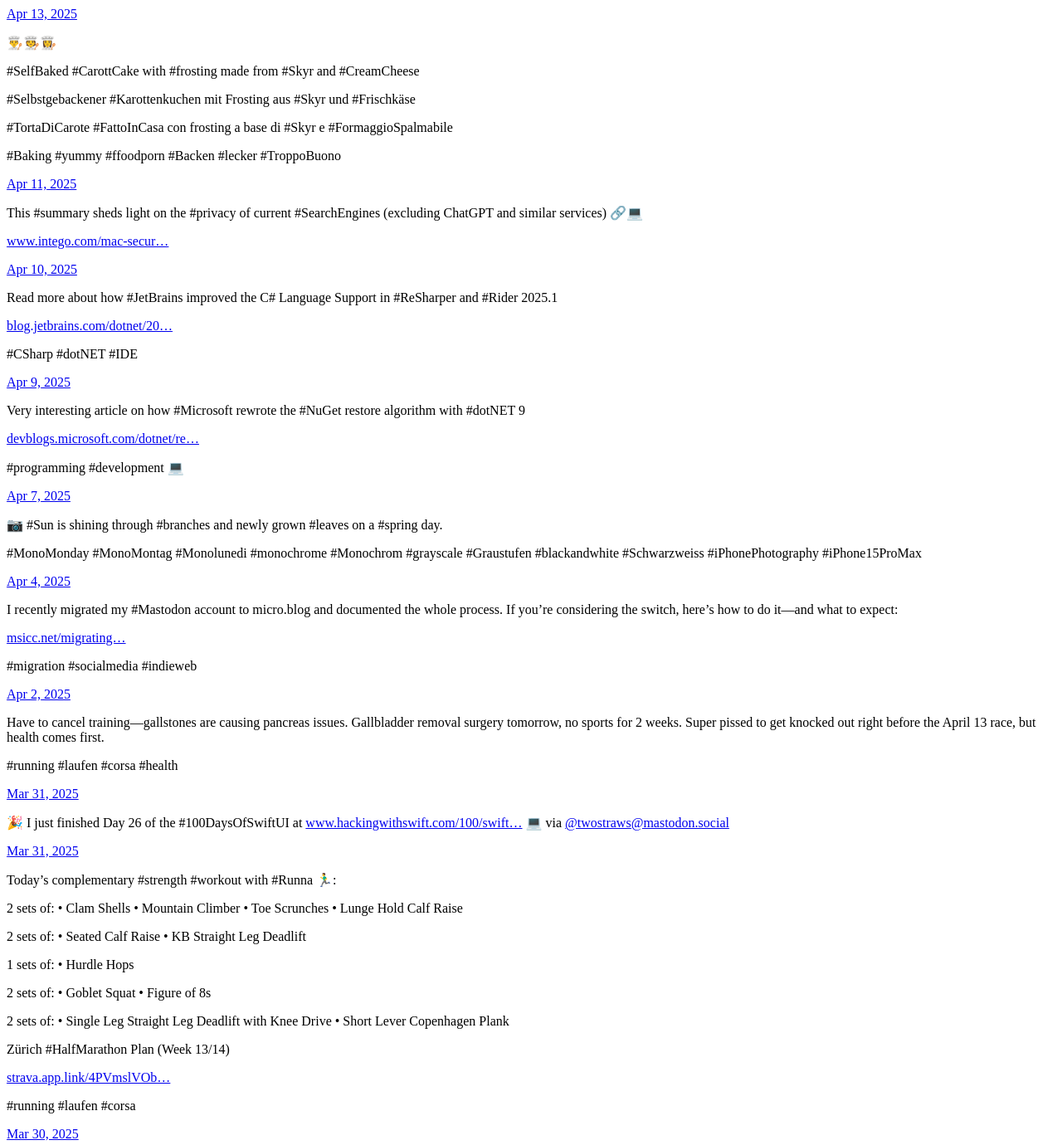
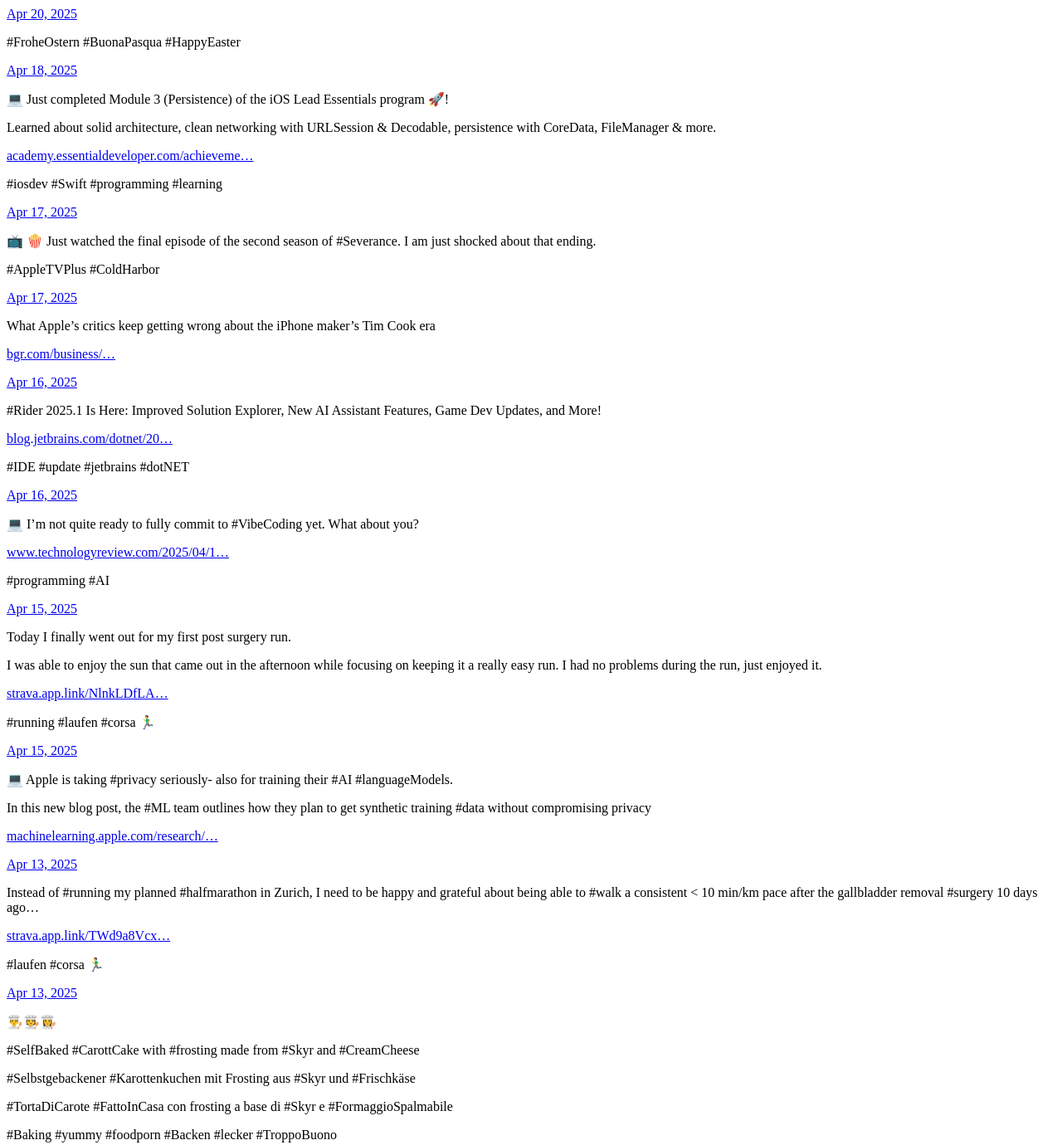
Before and after one commit to MSicc/msiccdotsocial.github.io, a plain HTML site: page index.html in a window 1280 px wide. Shown: the top 1380 px of the page at 83% size. Drawn offline with Linux system fonts and the light colour scheme.

Commit message:
Archiving from Micro.blog.

```diff
--- a/index.html
+++ b/index.html
@@ -25,6 +25,125 @@
 	  <div class="h-entry">
 
 
+		<a href="https://msicc.social/2025/04/20/froheostern-buonapasqua-happyeaster.html" class="u-url"><time class="dt-published" datetime="2025-04-20 09:20:13 &#43;0200">Apr 20, 2025</time></a>
+
+		<div class="e-content">
+			 <p>#FroheOstern
+#BuonaPasqua
+#HappyEaster</p>
+<!-- raw HTML omitted -->
+
+		</div>
+	  </div>
+
+	  <div class="h-entry">
+
+
+		<a href="https://msicc.social/2025/04/18/just-completed-module-persistence-of.html" class="u-url"><time class="dt-published" datetime="2025-04-18 10:56:12 &#43;0200">Apr 18, 2025</time></a>
+
+		<div class="e-content">
+			 <p>💻 Just completed Module 3 (Persistence) of the iOS Lead Essentials program 🚀!</p>
+<p>Learned  about solid architecture, clean networking with URLSession &amp; Decodable, persistence with CoreData, FileManager &amp; more.</p>
+<p><a href="https://academy.essentialdeveloper.com/achievements/2a7f5f38-10bb-46dd-9274-6cfcae311daf">academy.essentialdeveloper.com/achieveme&hellip;</a></p>
+<p>#iosdev #Swift #programming #learning</p>
+
+		</div>
+	  </div>
+
+	  <div class="h-entry">
+
+
+		<a href="https://msicc.social/2025/04/17/just-watched-the-final-episode.html" class="u-url"><time class="dt-published" datetime="2025-04-17 12:17:43 &#43;0200">Apr 17, 2025</time></a>
+
+		<div class="e-content">
+			 <p>📺 🍿 Just watched the final episode of the second season of #Severance. I am just shocked about that ending.</p>
+<p>#AppleTVPlus #ColdHarbor</p>
+
+		</div>
+	  </div>
+
+	  <div class="h-entry">
+
+
+		<a href="https://msicc.social/2025/04/17/what-apples-critics-keep-getting.html" class="u-url"><time class="dt-published" datetime="2025-04-17 04:43:39 &#43;0200">Apr 17, 2025</time></a>
+
+		<div class="e-content">
+			 <p>What Apple’s critics keep getting wrong about the iPhone maker’s Tim Cook era</p>
+<p><a href="https://bgr.com/business/what-apples-critics-keep-getting-wrong-about-the-iphone-makers-tim-cook-era/">bgr.com/business/&hellip;</a></p>
+
+		</div>
+	  </div>
+
+	  <div class="h-entry">
+
+
+		<a href="https://msicc.social/2025/04/16/rider-is-here-improved-solution.html" class="u-url"><time class="dt-published" datetime="2025-04-16 21:05:22 &#43;0200">Apr 16, 2025</time></a>
+
+		<div class="e-content">
+			 <p>#Rider 2025.1 Is Here: Improved Solution Explorer, New AI Assistant Features, Game Dev Updates, and More!</p>
+<p><a href="https://blog.jetbrains.com/dotnet/2025/04/16/rider-2025-1-release/">blog.jetbrains.com/dotnet/20&hellip;</a></p>
+<p>#IDE #update #jetbrains #dotNET</p>
+
+		</div>
+	  </div>
+
+	  <div class="h-entry">
+
+
+		<a href="https://msicc.social/2025/04/16/im-not-quite-ready-to.html" class="u-url"><time class="dt-published" datetime="2025-04-16 15:09:23 &#43;0200">Apr 16, 2025</time></a>
+
+		<div class="e-content">
+			 <p>💻 I’m not quite ready to fully commit to #VibeCoding yet. What about you?</p>
+<p><a href="https://www.technologyreview.com/2025/04/16/1115135/what-is-vibe-coding-exactly/">www.technologyreview.com/2025/04/1&hellip;</a></p>
+<p>#programming #AI</p>
+
+		</div>
+	  </div>
+
+	  <div class="h-entry">
+
+
+		<a href="https://msicc.social/2025/04/15/today-i-finally-went-out.html" class="u-url"><time class="dt-published" datetime="2025-04-15 19:12:38 &#43;0200">Apr 15, 2025</time></a>
+
+		<div class="e-content">
+			 <p>Today I finally went out for my first post surgery run.</p>
+<p>I was able to enjoy the sun that came out in the afternoon while focusing on keeping it a really easy run. I had no problems during the run, just enjoyed it.</p>
+<p><a href="https://strava.app.link/NlnkLDfLASb">strava.app.link/NlnkLDfLA&hellip;</a></p>
+<p>#running #laufen #corsa 🏃‍♂️</p>
+<!-- raw HTML omitted -->
+
+		</div>
+	  </div>
+
+	  <div class="h-entry">
+
+
+		<a href="https://msicc.social/2025/04/15/apple-is-taking-privacy-seriously.html" class="u-url"><time class="dt-published" datetime="2025-04-15 05:20:16 &#43;0200">Apr 15, 2025</time></a>
+
+		<div class="e-content">
+			 <p>💻 Apple is taking #privacy seriously- also for training their #AI #languageModels.</p>
+<p>In this new blog post, the #ML team outlines how they plan to get synthetic training #data without compromising privacy</p>
+<p><a href="https://machinelearning.apple.com/research/differential-privacy-aggregate-trends">machinelearning.apple.com/research/&hellip;</a></p>
+
+		</div>
+	  </div>
+
+	  <div class="h-entry">
+
+
+		<a href="https://msicc.social/2025/04/13/instead-of-running-my-planned.html" class="u-url"><time class="dt-published" datetime="2025-04-13 15:48:59 &#43;0200">Apr 13, 2025</time></a>
+
+		<div class="e-content">
+			 <p>Instead of #running my planned #halfmarathon in Zurich, I need to be happy and grateful about being able to #walk a consistent &lt; 10 min/km pace after the gallbladder removal #surgery 10 days ago…</p>
+<p><a href="https://strava.app.link/TWd9a8VcxSb">strava.app.link/TWd9a8Vcx&hellip;</a></p>
+<p>#laufen #corsa 🏃‍♂️</p>
+
+		</div>
+	  </div>
+
+	  <div class="h-entry">
+
+
 		<a href="https://msicc.social/2025/04/13/selfbaked-carottcake-with-frosting-made.html" class="u-url"><time class="dt-published" datetime="2025-04-13 11:28:56 &#43;0200">Apr 13, 2025</time></a>
 
 		<div class="e-content">
@@ -32,7 +151,7 @@
 <p>#SelfBaked #CarottCake with #frosting made from #Skyr and #CreamCheese</p>
 <p>#Selbstgebackener #Karottenkuchen mit Frosting aus #Skyr und #Frischkäse</p>
 <p>#TortaDiCarote #FattoInCasa con frosting a base di #Skyr e #FormaggioSpalmabile</p>
-<p>#Baking #yummy #ffoodporn #Backen #lecker #TroppoBuono</p>
+<p>#Baking #yummy #foodporn #Backen #lecker #TroppoBuono</p>
 <p><!-- raw HTML omitted --><!-- raw HTML omitted --></p>
 
 		</div>
```
